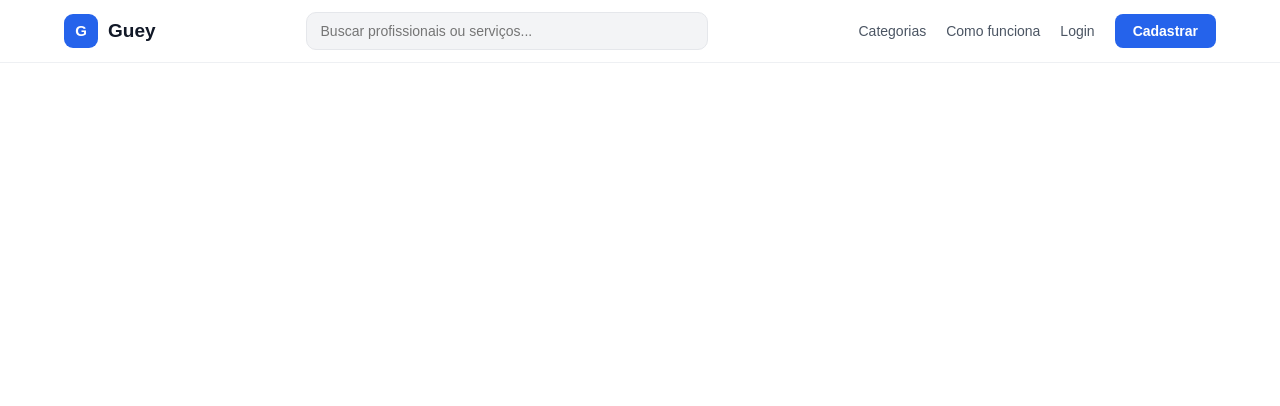
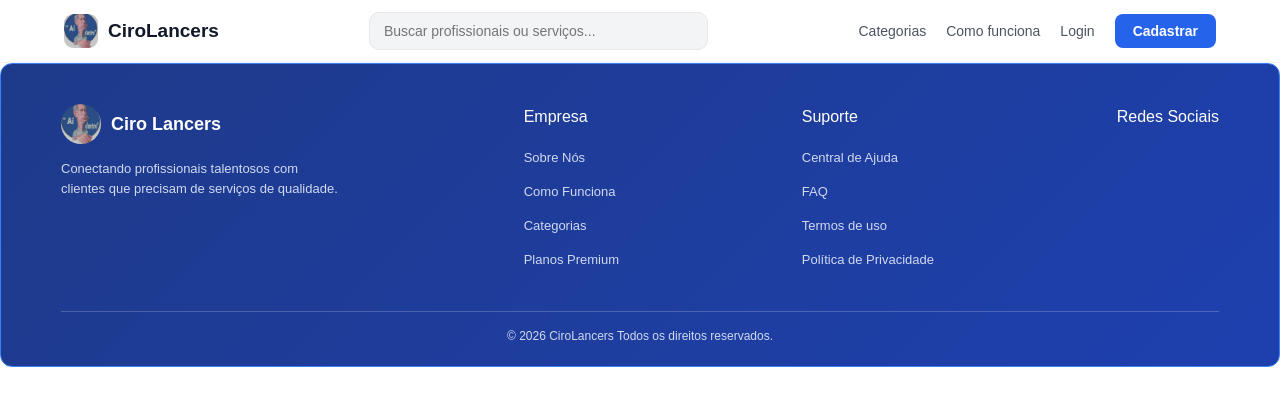
Before and after one commit to Hackatonn-2026/Hackaton2026, a Vue app: page /suporte in a window 1280 px wide. Shown: the top 406 px of the page. Built offline with nearby package versions, Linux system fonts and the light colour scheme.

Commit message:
footer ai dento

```diff
--- a/src/App.vue
+++ b/src/App.vue
@@ -1,8 +1,10 @@
 <script setup>
 import AppHeader from './layout/AppHeader.vue';
+import TheFooter from './layout/TheFooter.vue';
 
 
 </script>
 <template>
   <AppHeader />
+  <TheFooter />
 </template>
--- a/src/layout/AppHeader.vue
+++ b/src/layout/AppHeader.vue
@@ -1,8 +1,8 @@
 <template>
   <header class="header">
     <div class="logo">
-      <span class="logo-icon">G</span>
-      <span class="logo-text">Guey</span>
+      <img src="@/assets/aidentro.jpg" alt="Aí dentro" class="logo-icon" />
+      <span class="logo-text">CiroLancers</span>
     </div>
 
     <div class="search-wrap">
@@ -79,15 +79,11 @@ const resultados = computed(() => {
 }
 
 .logo-icon {
-  display: flex;
-  align-items: center;
-  justify-content: center;
   width: 34px;
   height: 34px;
-  background: #2563eb;
-  color: #fff;
-  font-weight: bold;
   border-radius: 9px;
+  object-fit: cover;
+  flex-shrink: 0;
 }
 
 .logo-text {
@@ -180,5 +176,4 @@ const resultados = computed(() => {
 .cadastrar-btn:active {
   transform: scale(0.96);
 }
-
 </style>
--- /dev/null
+++ b/src/layout/TheFooter.vue
@@ -0,0 +1,151 @@
+<template>
+  <footer class="footer">
+    <div class="footer-container">
+      <div class="footer-brand">
+        <div class="brand-header">
+          <img src="@/assets/aidentro.jpg" alt="Ciro Lancers" class="logo-img" />
+          <span class="brand-name">Ciro Lancers</span>
+        </div>
+        <p class="brand-desc">
+          Conectando profissionais talentosos com clientes que precisam de
+          serviços de qualidade.
+        </p>
+      </div>
+
+      <div class="footer-column">
+        <h3>Empresa</h3>
+        <ul>
+          <li><a href="#">Sobre Nós</a></li>
+          <li><a href="#">Como Funciona</a></li>
+          <li><a href="#">Categorias</a></li>
+          <li><a href="#">Planos Premium</a></li>
+        </ul>
+      </div>
+
+      <div class="footer-column">
+        <h3>Suporte</h3>
+        <ul>
+          <li><a href="#">Central de Ajuda</a></li>
+          <li><a href="#">FAQ</a></li>
+          <li><a href="#">Termos de uso</a></li>
+          <li><a href="#">Política de Privacidade</a></li>
+        </ul>
+      </div>
+
+      <div class="footer-column">
+        <h3>Redes Sociais</h3>
+        <div class="social-icons">
+          <a href="#"><i class="fab fa-instagram"></i></a>
+          <a href="#"><i class="fab fa-facebook-f"></i></a>
+          <a href="#"><i class="fab fa-twitter"></i></a>
+          <a href="#"><i class="fab fa-linkedin-in"></i></a>
+        </div>
+      </div>
+    </div>
+
+    <hr class="footer-divider" />
+
+    <p class="footer-copy">© 2026 CiroLancers Todos os direitos reservados.</p>
+  </footer>
+</template>
+
+<script>
+export default {
+  name: "TheFooter",
+};
+</script>
+
+<style scoped>
+.footer {
+  background: linear-gradient(135deg, #1e3a8a, #1e40af);
+  border: 1px solid #3b82f6;
+  border-radius: 12px;
+  padding: 40px 60px 20px;
+  color: #ffffff;
+  font-family: Arial, sans-serif;
+}
+
+.footer-container {
+  display: flex;
+  justify-content: space-between;
+  flex-wrap: wrap;
+  gap: 30px;
+}
+
+.footer-brand {
+  max-width: 280px;
+}
+
+.brand-header {
+  display: flex;
+  align-items: center;
+  gap: 10px;
+  margin-bottom: 15px;
+}
+
+.logo-img {
+  width: 40px;
+  height: 40px;
+  border-radius: 50%;
+  object-fit: cover;
+  flex-shrink: 0;
+}
+
+.brand-name {
+  font-size: 18px;
+  font-weight: bold;
+}
+
+.brand-desc {
+  font-size: 13px;
+  color: #d1d9f0;
+  line-height: 1.5;
+}
+
+.footer-column h3 {
+  font-size: 16px;
+  margin-bottom: 15px;
+}
+
+.footer-column ul {
+  list-style: none;
+  padding: 0;
+  margin: 0;
+}
+
+.footer-column li {
+  margin-bottom: 10px;
+}
+
+.footer-column a {
+  color: #d1d9f0;
+  text-decoration: none;
+  font-size: 13px;
+}
+
+.footer-column a:hover {
+  color: #ffffff;
+}
+
+.social-icons {
+  display: flex;
+  gap: 12px;
+}
+
+.social-icons a {
+  color: #ffffff;
+  font-size: 16px;
+}
+
+.footer-divider {
+  border: none;
+  border-top: 1px solid rgba(255, 255, 255, 0.2);
+  margin: 30px 0 15px;
+}
+
+.footer-copy {
+  text-align: center;
+  font-size: 12px;
+  color: #d1d9f0;
+}
+</style>
```
Also changed, not shown: src/assets/aidentro.jpg (added).
